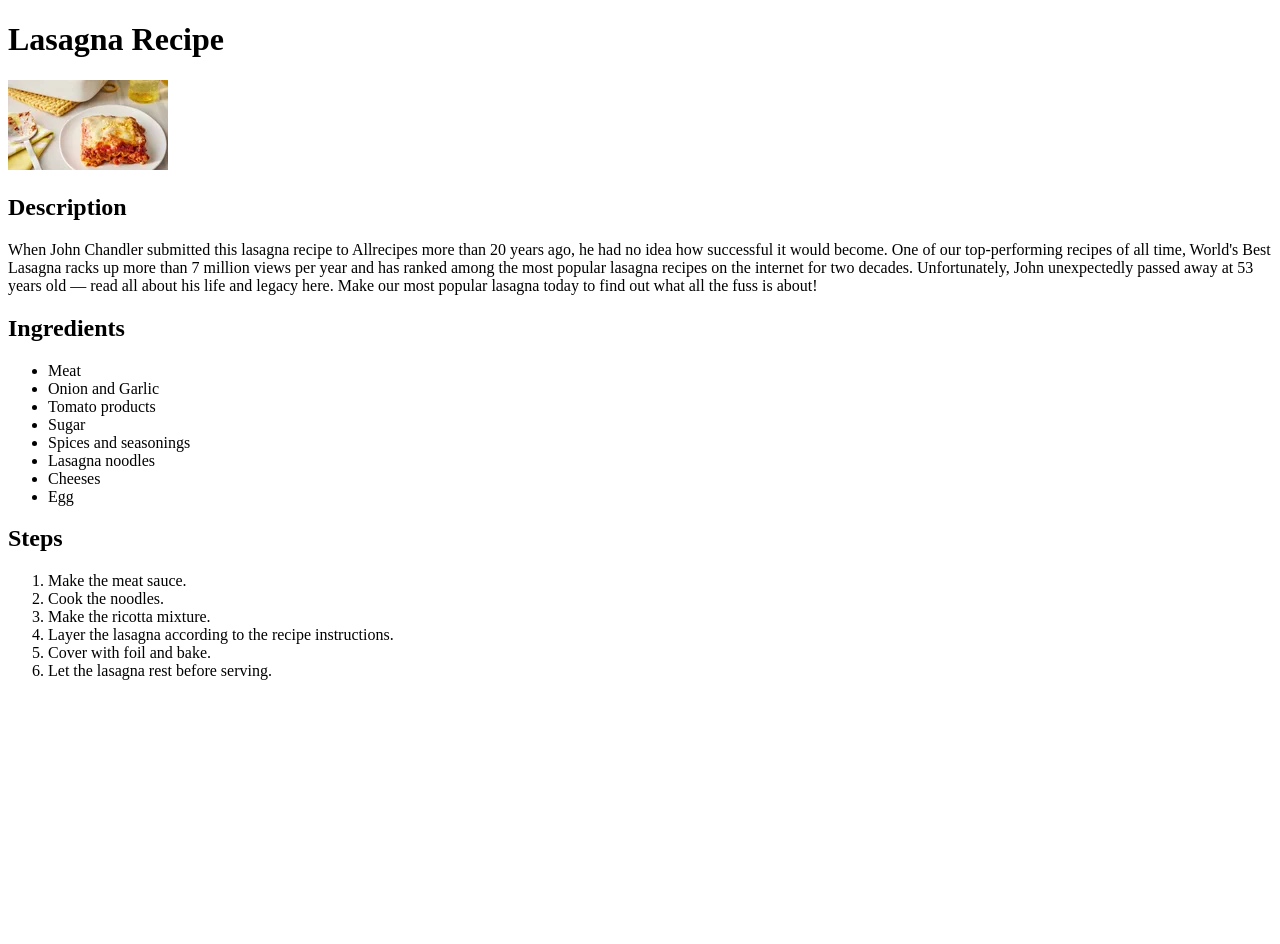
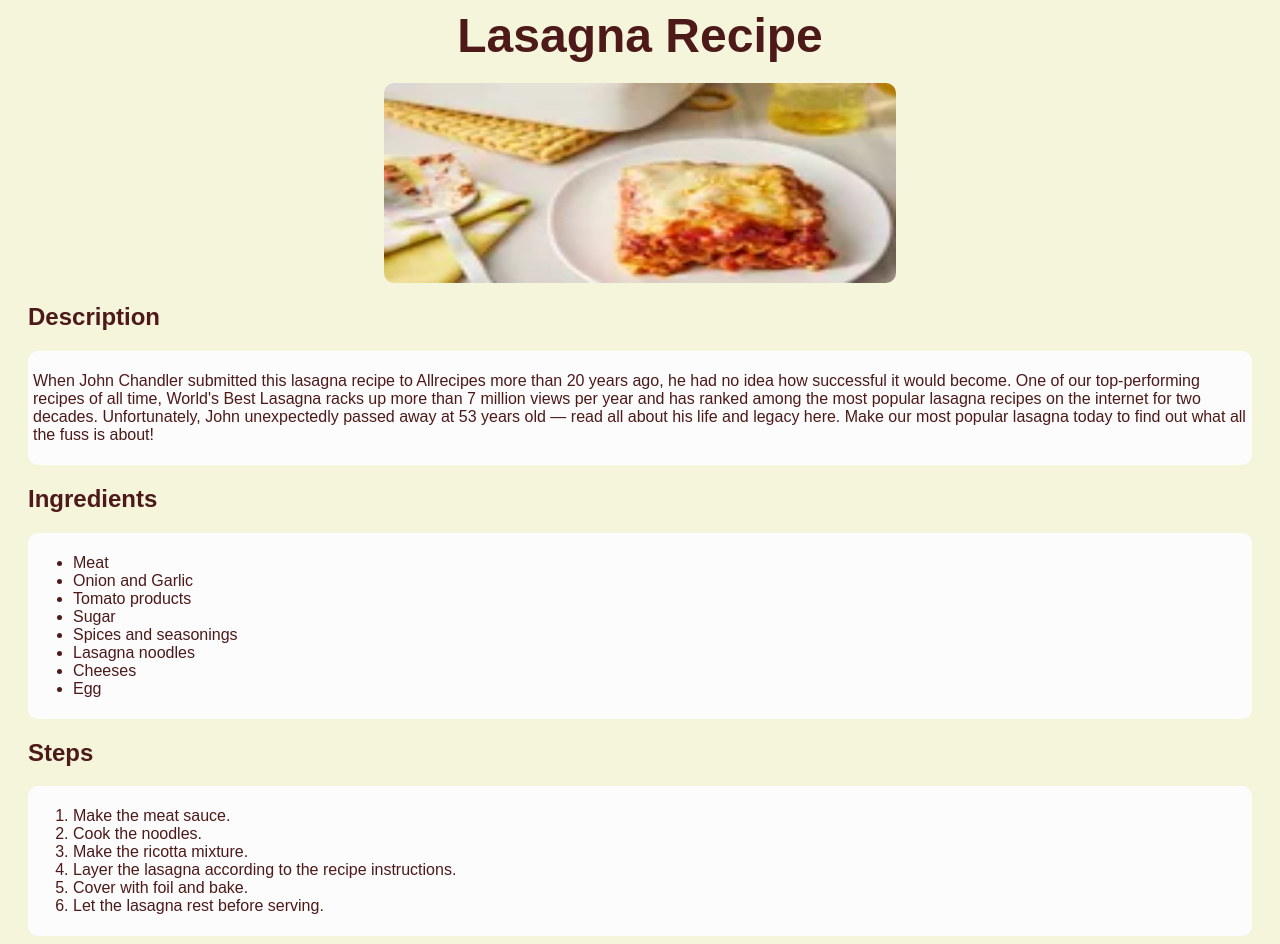
Before and after one commit to ManuelChime/odin-recipes, a plain HTML site: page recipes/lasagna.html in a window 1280 px wide. Before the commit the page ends 800 px from the top, so only its background shows below. Drawn offline with Linux system fonts and the light colour scheme.

Commit message:
Added a new style.css file and modifies various .html file for appropriate styling

```diff
--- a/recipes/lasagna.html
+++ b/recipes/lasagna.html
@@ -1,17 +1,21 @@
 <!DOCTYPE html>
 <html lang="en">
 <head>
+    <link rel="stylesheet" href="../style.css">
     <meta charset="UTF-8">
     <meta name="viewport" content="width=device-width, initial-scale=1.0">
     <title>Document</title>
 </head>
 <body>
     <h1>Lasagna Recipe</h1>
-    <img src="../images/lasagna.png" alt="lasagna">
+    <div class="images"><img src="../images/lasagna.png" alt="lasagna"></div>
     <h2>Description</h2>
+    <div class="content">
         <p>When John Chandler submitted this lasagna recipe to Allrecipes more than 20 years ago, he had no idea how successful it would become. One of our top-performing recipes of all time, World's Best Lasagna racks up more than 7 million views per year and has ranked among the most popular lasagna recipes on the internet for two decades. Unfortunately, John unexpectedly passed away at 53 years old — read all about his life and legacy here.
             Make our most popular lasagna today to find out what all the fuss is about!</p>
+    </div>
     <h2>Ingredients</h2>
+    <div class="content">
         <ul>
             <li>Meat</li>
             <li>Onion and Garlic</li>
@@ -22,7 +26,9 @@
             <li>Cheeses</li>
             <li>Egg</li>
         </ul>
+    </div>
     <h2>Steps</h2>
+    <div class="content">
         <ol>
             <li>Make the meat sauce.</li>
             <li>Cook the noodles.</li>
@@ -31,5 +37,6 @@
             <li>Cover with foil and bake.</li>
             <li>Let the lasagna rest before serving.</li>
         </ol>
+    </div>
 </body>
 </html>
--- /dev/null
+++ b/style.css
@@ -0,0 +1,38 @@
+body{
+    font-family: 'Ubuntu', sans-serif;
+    padding: 0 20px;
+    background-color: beige;
+    color: rgb(77, 25, 25);
+}
+h1{
+    font-size: 3em;
+    text-align: center;
+    margin:5px 10px auto ;
+}
+.images{
+    width: 40vw;
+    height: 200px;
+    margin: auto;
+    object-fit: cover;
+    margin-top: 20px;
+}
+img{
+    width: 100%;
+    height: 100%;
+    border-radius: 10px;
+}
+#mainList{
+    letter-spacing: 2px;
+    font-size: 1.5em;
+}
+a{
+    text-decoration: none;
+}
+a:hover {
+    color:aqua
+}
+.content{
+    background-color: rgb(252, 252, 252);
+    padding: 5px;
+    border-radius: 10px;
+}
```
Also changed, not shown: index.html (+2 -1 lines), recipes/coquito.html (+8 -1 lines), recipes/meatballs.html (+8 -1 lines). Lines whose indentation alone changed are shown as unchanged.
